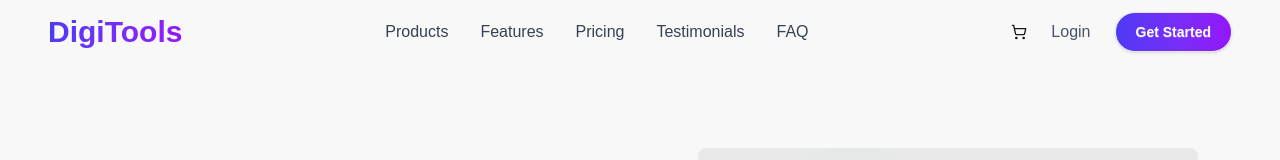
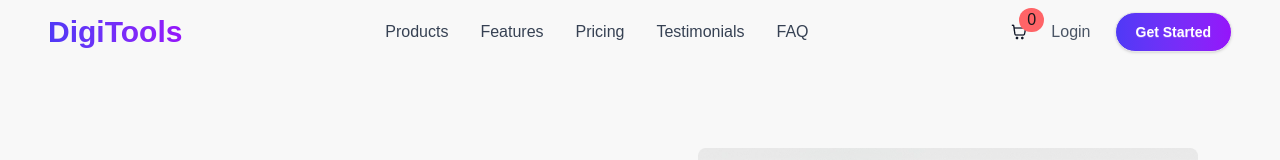
Before and after one commit to raselbabu273/digital-tools-platform, a React (Vite) app: page / in a window 1280 px wide. Shown: the top 160 px of the page. Built offline with nearby package versions, Linux system fonts and the light colour scheme.

Commit message:
Navbar design totally complete

```diff
--- a/src/App.jsx
+++ b/src/App.jsx
@@ -23,7 +23,7 @@ function App() {
 
   return (
     <>
-      <NavBar></NavBar>
+      <NavBar cartData={cartData}></NavBar>
 
       <Banner></Banner>
 
--- a/src/Components/NavBar/NavBar.jsx
+++ b/src/Components/NavBar/NavBar.jsx
@@ -1,7 +1,7 @@
 import React from "react";
 import { LuShoppingCart } from "react-icons/lu";
 
-const NavBar = () => {
+const NavBar = ({cartData}) => {
   return (
     <nav className="bg-base-200">
       <div className="container mx-auto px-6 lg:px-12 flex items-center justify-between h-16">
@@ -28,9 +28,12 @@ const NavBar = () => {
         </nav>
 
         <div className="flex items-center gap-6">
-          <span>
-            <LuShoppingCart />
-          </span>
+          <div className="flex items-center relative">
+            <span>
+              <img src="/public/shopping-cart.png" alt="" />
+            </span>
+            <div className="absolute mb-6 ml-2 flex justify-center"><span className="bg-red-400 px-2 rounded-full">{cartData.length}</span></div>
+          </div>
           <a
             href=""
             className="text-gray-600 hover:text-purple-600 font-medium"
```
